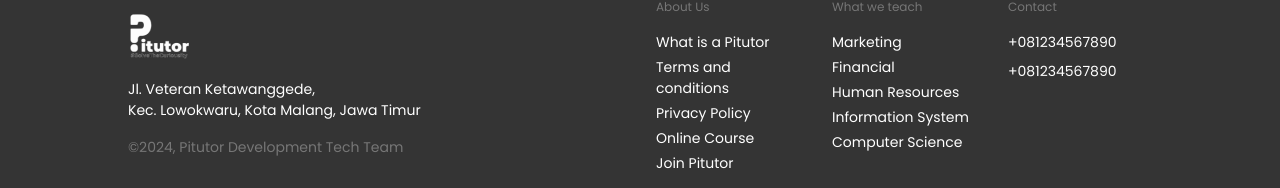
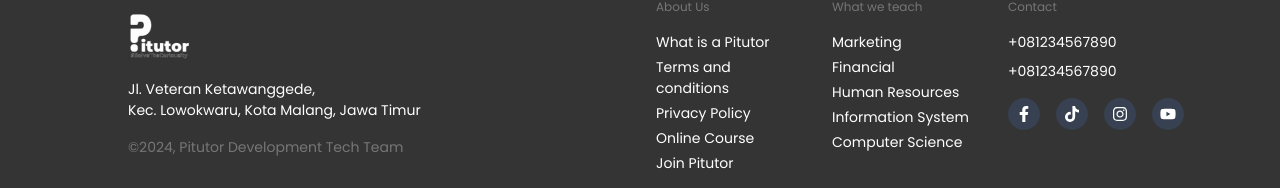
Before and after one commit to hafizzrn/Pitutor, a React (Vite) app: page / in a window 1280 px wide. Shown: the part 5461-5649 px from the top of the page. Built offline with nearby package versions, Linux system fonts and the light colour scheme.

Commit message:
initial commit

```diff
--- a/src/components/Footer.tsx
+++ b/src/components/Footer.tsx
@@ -1,4 +1,4 @@
-// import { FaFacebookF, FaInstagram, FaTiktok, FaYoutube } from "react-icons/fa";
+import { FaFacebookF, FaInstagram, FaTiktok, FaYoutube } from "react-icons/fa";
 import logo from "./../assets/Logo-putih.png";
 
 const Footer = () => {
@@ -77,7 +77,7 @@ const Footer = () => {
             <h4 className="text-[12px] font-normal text-[#767676] mb-4">Contact</h4>
             <p className="text-[14px] mb-2">+081234567890</p>
             <p className="text-[14px] mb-4">+081234567890</p>
-            {/* <div className="flex space-x-4">
+            <div className="flex space-x-4">
               <a href="#" className="p-2 bg-gray-700 hover:bg-gray-600 rounded-full">
                 <FaFacebookF />
               </a>
@@ -90,7 +90,7 @@ const Footer = () => {
               <a href="#" className="p-2 bg-gray-700 hover:bg-gray-600 rounded-full">
                 <FaYoutube />
               </a>
-            </div> */}
+            </div>
           </div>
         </div>
       </div>
```
